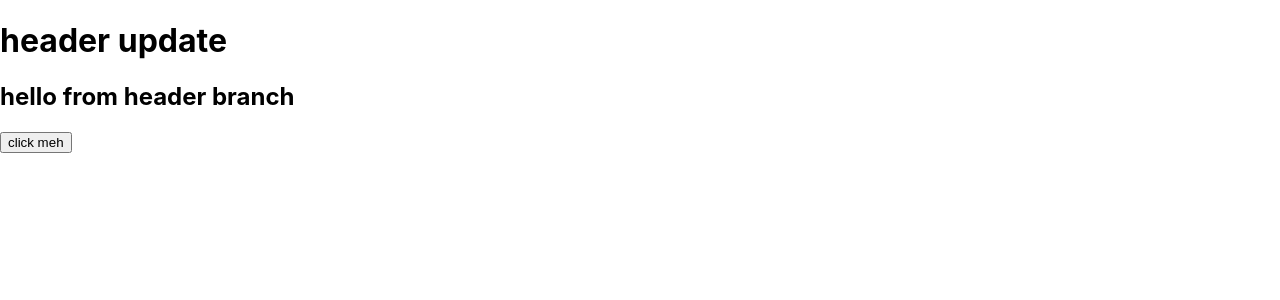
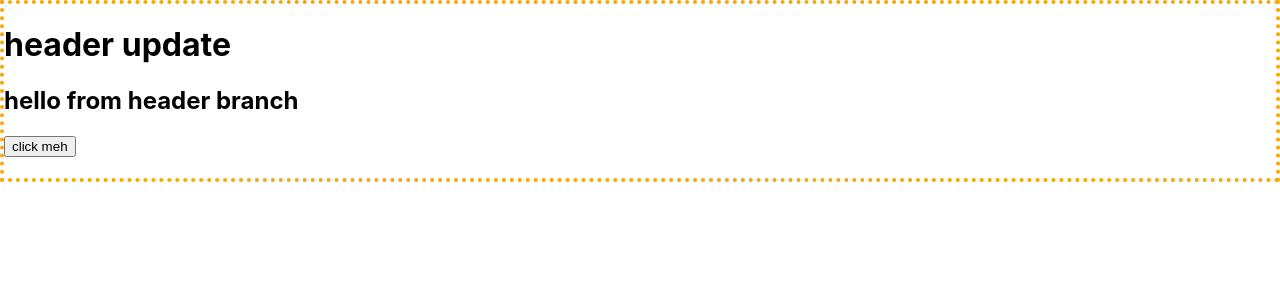
Before and after one commit to Fluffy-Lion/g-flow, a React (Create React App) app: page / in a window 1280 px wide. Shown: the top 300 px of the page. Built offline with nearby package versions, Linux system fonts and the light colour scheme; no server answers.

Commit message:
ben border

```diff
--- a/src/App.js
+++ b/src/App.js
@@ -22,7 +22,7 @@ const App = () => {
     handleFetch()
   }, [])
   return (
-    <div>
+    <div style={{ border: "dotted orange 4px" }}>
       <h1>header update</h1>
       <h2>hello from header branch</h2>
       <div>
```
